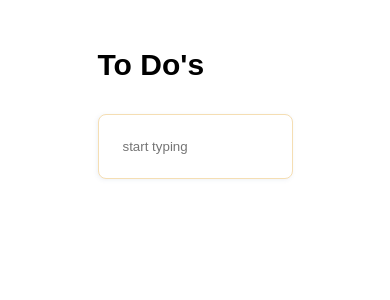
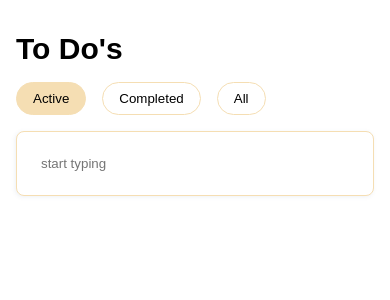
Before and after one commit to prakashpaini2k/react-todo, a React (Create React App) app: page / in a window 390 px wide. Shown: the top 300 px of the page. Built offline with nearby package versions, Linux system fonts and the light colour scheme.

Commit message:
todo revamped

```diff
--- a/src/App.css
+++ b/src/App.css
@@ -2,7 +2,7 @@
     font-family: sans-serif;
 }
 .container{
-    margin: 2rem auto;
+    margin: 1rem auto;
     border-radius: 8px;
 }
 .padd-1{
@@ -16,7 +16,7 @@
 }
 .card-container{
     gap: 1rem;
-    max-height: calc(100dvh - 240px);
+    max-height: calc(100dvh - 250px);
     overflow: auto;
 }
 .custom-input{
@@ -40,10 +40,17 @@
     align-items: center;
 }
 .header{
+    justify-content: space-between;
+}
+.title{
     font-size: 30px;
     font-weight: 600;
     margin-bottom: 1rem !important;
 }
+.nav{
+    gap: 1rem;
+}
+
 .container > div {
     width: 50vw;
     margin: auto;
@@ -71,7 +78,7 @@
 .btn{
     border: none;
     border-radius: 2rem;
-    padding: .75rem 1.5rem;
+    padding:.5rem 1rem ;
     height: min-content;
     border:1px solid wheat;
     background-color: wheat;
@@ -81,7 +88,7 @@
 }
 .card-title , .card-desc{
     width: 100%;
-    padding: .5rem;
+    padding: .25rem;
     text-overflow: ellipsis;
     overflow: hidden;
     font-size: 20px;
@@ -98,11 +105,10 @@
 }
 
 @media screen and (max-width: 576px) {
-    .main{
-        width: calc(100vw - 4rem);
-        margin-right: 0;
+    .container > div{
+        width: calc(100vw - 2rem);
     }
-    .btn-holder.mweb{
+    .header{
         flex-direction: column;
     }
 }
--- a/src/App.js
+++ b/src/App.js
@@ -1,14 +1,15 @@
 
 import './App.css'
-import { useState } from 'react'
+import { useState} from 'react'
 import completeIcon from './assets/complete.svg'
 import deleteIcon from './assets/delete.svg'
 import editIcon from './assets/edit.svg'
 class Todo {
-    constructor(formTitle, formDescription) {
+    constructor(formTitle, formDescription, todoId) {
         this.title = formTitle;
         this.description = formDescription;
         this.completed = false;
+        this.id = todoId;
     }
 }
 export default function Home() {
@@ -18,6 +19,9 @@ export default function Home() {
     const [formTitle, setFormTitle] = useState('');
     const [formDescription, setFormDescription] = useState('');
     const [btnText, setBtnText] = useState('create');
+    const [navState, setNavState] = useState('1');
+    const [CompletedTodoArray, setCompletedTodoArray] = useState([]);
+    const [todoId, setTodoId] = useState(0);
 
     const formReset = () => {
         setFormTitle('');
@@ -25,27 +29,40 @@ export default function Home() {
         setFormState('new')
     }
     const handleTodo = () => {
-        return new Todo(formTitle, formDescription);
+        setTodoId(todoId + 1)
+        return new Todo(formTitle, formDescription, todoId);
     }
 
     const handleAction = (value, index) => {
+        setTargetTodoIndex(index);
         let targetTodo = todoArray.slice(index, index + 1)[0];
+        let updatedTodoArray = todoArray.filter((_, i) => i !== index);
+        let updatedCompletedTodoArray = CompletedTodoArray.filter((_, i) => i !== index);
         if (value === 'complete') {
             targetTodo.completed = !targetTodo.completed
+            setCompletedTodoArray(current => [...current, targetTodo])
+            setTodoArray(updatedTodoArray)
             formReset()
         }
         if (value === 'delete') {
-            let updatedTodoArray = todoArray.filter((_, i) => i !== index);
             setTodoArray(updatedTodoArray)
+        }
+        if (value === 'clear') {
+            setCompletedTodoArray(updatedCompletedTodoArray)
         }
         if (value === 'edit') {
             setFormState('edit');
-            setTargetTodoIndex(index);
             setFormTitle(targetTodo.title);
             setFormDescription(targetTodo.description)
             setBtnText('save');
         }
-        if (value === 'add' && formState === 'new' && formTitle !== '') {
+        if (value === 'create' && formState === 'edit' && formTitle !== '') {
+            let updatedTodoArray = [...todoArray];
+            updatedTodoArray[targetTodoIndex] = handleTodo();
+            setTodoArray(updatedTodoArray)
+            formReset()
+        }
+        if (value === 'create' && formState === 'new' && formTitle !== '') {
             setTodoArray(current => [...current, (handleTodo())]);
             formReset()
         }
@@ -69,57 +86,72 @@ export default function Home() {
             setFormDescription(e.target.value);
         }
     };
+    const handleNavAction = (value) => {
+        setNavState(value)
+    }
 
-    const handlekeyPress = e => {
-        if (formState == 'new' && e.key === 'Enter' && e.target.value != '') {
-            handleAction('add')
-        }
-        if (formState == 'edit' && e.key === 'Enter' && e.target.value != '') {
-            handleAction('done')
-        }
-    };
+    const TodoCard = (props) => {
+        console.log(props);
+        return (
+            <div className="card br-8" key={props.i} >
+                <div className='flex flex-center'>
+                    <div className='card-title br-8'>{props.todo?.title}</div>
+                    <div className="btn-holder mweb">
+                        {!props.todo?.completed && <>
+                            <div className='br-1rm' onClick={() => { handleAction('complete', props.i) }} >
+                                <img className='icon' src={completeIcon} alt="" />
+                            </div>
+                            <div className='br-1rm' onClick={() => { handleAction('edit', props.i) }} >
+                                <img className='icon' src={editIcon} alt="" />
+                            </div>
+                            <div className='br-1rm' onClick={() => { handleAction('delete', props.i) }} >
+                                <img className='icon' src={deleteIcon} alt="" />
+                            </div>  </>
+                        }
+                        {props.todo?.completed && <div className='br-1rm' onClick={() => { handleAction('clear', props.i) }} >
+                            <img className='icon' src={deleteIcon} alt="" />
+                        </div>
+                        }
+                    </div>
+                </div>
+                <div className='card-desc br-8' >
+                    {props.todo?.description}
+                </div>
+            </div>
+        )
+    }
 
     return (
         <div className="container">
             <div className='header padd-1 br-8 flex'>
-                <div>To Do's</div>
-                <div className="nav"></div>
+                <div className='title'>To Do's</div>
+                <div className="nav flex">
+                    <button onClick={() => { handleNavAction('1') }} className={`nav-items btn ${navState !== '1' ? 'btn--outline' : ''}`}>Active</button>
+                    <button onClick={() => { handleNavAction('2') }} className={`nav-items btn ${navState !== '2' ? 'btn--outline' : ''}`}>Completed </button>
+                    <button onClick={() => { handleNavAction('3') }} className={`nav-items btn ${navState !== '3' ? 'btn--outline' : ''}`}>All</button>
+                </div>
+
             </div>
             <div className="body flex flex-col">
                 <form className="form card br-8">
-                    <input className='custom-input br-8' placeholder='start typing' id='title' value={formTitle} onKeyDown={handlekeyPress} onChange={handleInputChange} type="text" />
+                    <input className='custom-input br-8' placeholder='start typing' id='title' value={formTitle} onChange={handleInputChange} type="text" />
                     {
                         formTitle.length > 0 &&
                         <div className='flex'>
-                            <input className='custom-input br-8' placeholder='add summary' id='desc' onKeyDown={handlekeyPress} value={formDescription} onChange={handleInputChange} type="text" />
+                            <input className='custom-input br-8' placeholder='add summary' id='desc' value={formDescription} onChange={handleInputChange} type="text" />
                             <div className="btn-holder">
-                                <button onClick={() => { handleAction('add') }} className='btn'>{btnText}</button>
+                                <button onClick={() => { handleAction('create') }} className='btn'>{btnText}</button>
                                 <button onClick={() => { handleAction('cancel') }} className='btn btn--outline'>cancel</button>
                             </div>
                         </div>
                     }
                 </form>
                 <div className="card-container flex flex-col">
-                    {todoArray?.length > 0 && todoArray.map((todo, i) => (
-                        <div className="card br-8" key={i} >
-                            <div className='flex flex-center'>
-                                <div className='card-title br-8'>{todo?.title}</div>
-                                <div className="btn-holder mweb">
-                                    <div className='br-1rm' onClick={() => { handleAction('complete', i) }} >
-                                        <img className='icon' src={completeIcon} alt="" />
-                                    </div>
-                                    <div className='br-1rm' onClick={() => { handleAction('edit', i) }} >
-                                        <img className='icon' src={editIcon} alt="" />
-                                    </div>
-                                    <div className='br-1rm' onClick={() => { handleAction('delete', i) }} >
-                                        <img className='icon' src={deleteIcon} alt="" />
-                                    </div>
-                                </div>
-                            </div>
-                            <div className='card-desc br-8' >
-                                {todo?.description}
-                            </div>
-                        </div>
+                    {navState !== '2' && todoArray?.length > 0 && todoArray.map((todo, i) => (
+                        <TodoCard todo={todo} key={i} i={i}></TodoCard>
+                    ))}
+                    {navState !== '1' && CompletedTodoArray?.length > 0 && CompletedTodoArray.map((todo, i) => (
+                        <TodoCard todo={todo} key={i} i={i}></TodoCard>
                     ))}
                 </div>
             </div>
```
